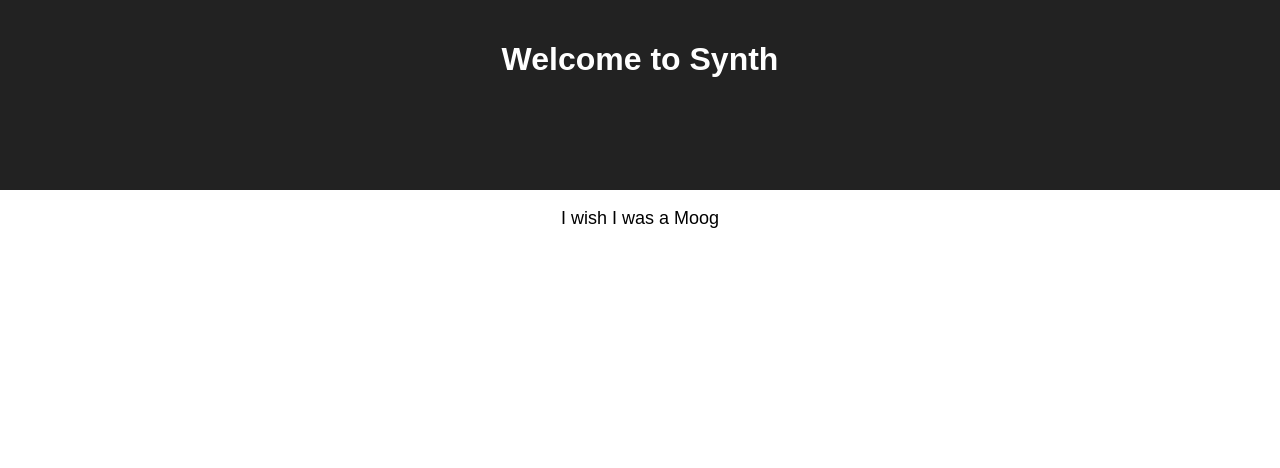
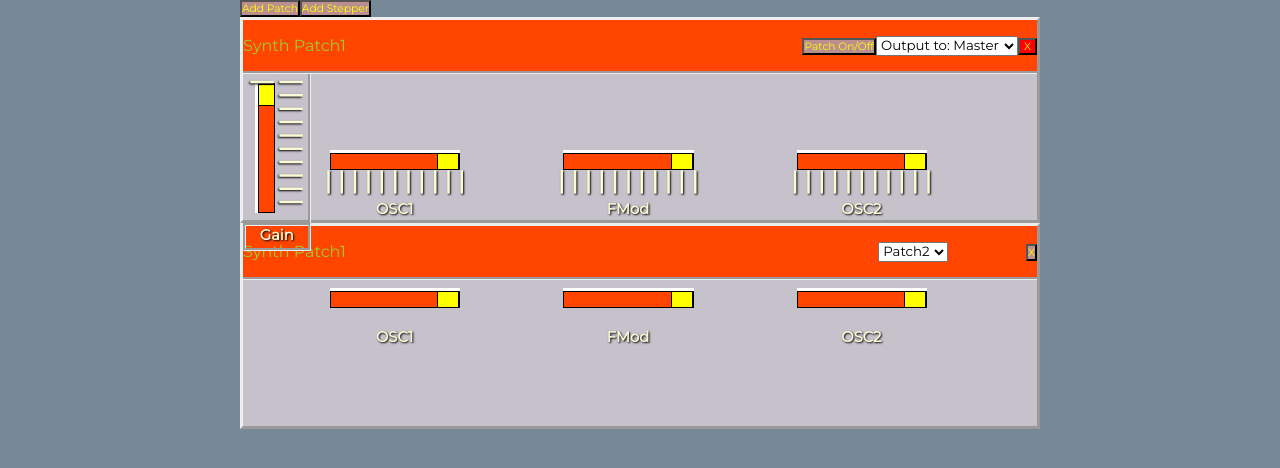
Before and after one commit to shaunhailey/synth, a React (Create React App) app: page / in a window 1280 px wide. Shown: the top 468 px of the page. Built offline with nearby package versions, Linux system fonts and the light colour scheme.

Commit message:
wired Noisebox.js and App.j components to render successfully

```diff
--- a/public/index.html
+++ b/public/index.html
@@ -10,6 +10,8 @@
     -->
     <link rel="manifest" href="%PUBLIC_URL%/manifest.json">
     <link rel="shortcut icon" href="%PUBLIC_URL%/favicon.ico">
+    <link href="https://fonts.googleapis.com/css?family=Montserrat" rel="stylesheet">
+
     <!--
       Notice the use of %PUBLIC_URL% in the tags above.
       It will be replaced with the URL of the `public` folder during the build.
--- a/src/components/App.js
+++ b/src/components/App.js
@@ -1,18 +1,11 @@
 import React, { Component } from 'react'
+import Noisebox from './Noisebox.js'
 import '../styles/App.css'
 import '../styles/index.css'
 
-class App extends Component {
-  render() {
-    return (
-      <div className="App">
-        <div className="App-header">
-          <h1>Welcome to Synth</h1>
-        </div>
-        <p className="App-intro">I wish I was a Moog</p>
-      </div>
-    )
-  }
-}
+const App = () =>
+  <div>
+    <Noisebox />
+  </div>
 
 export default App
--- a/src/components/noisebox.js
+++ b/src/components/noisebox.js
@@ -1,6 +1,5 @@
 import React, { Component } from 'react'
 import '../styles/noisebox.css'
-
 
 //Component notes: this is the component containing one "Noisebox" synth patch.
 //Idea is to allow multiple synths simultaneously. Each patch will have two
@@ -11,116 +10,110 @@
 class Noisebox extends Component {
   render() {
     return (
-      <!DOCTYPE html>
-<html>
-  <head>
-    <meta charset="utf-8">
-    <title>Test Pictures</title>
-    <link href="https://fonts.googleapis.com/css?family=Montserrat" rel="stylesheet">
-    <link rel="stylesheet" href="style.css">
-  </head>
-  <body>
       <div class="wrapper">
-
         <div class="Adder">
           <div class="patchAdder">
-        <button type="button" class="btn">Add Patch</button>
+            <button type="button" class="btn">
+              Add Patch
+            </button>
           </div>
           <div class="stepAdder">
-        <button type="button" class="btn">Add Stepper</button>
+            <button type="button" class="btn">
+              Add Stepper
+            </button>
           </div>
         </div>
-
         <div class="synthBox1">
           <div class="outerShell1">
-
             <div class="topBar">
               <p>Synth Patch1</p>
 
               <div class="topBarRight">
-
                 <div class="topBarButton">
-              <button type="button" class="btnX">X</button>
+                  <button type="button" class="btnX">
+                    X
+                  </button>
                 </div>
 
                 <div class="outputSelector">
                   <select id="patchOutput">
-                <option value="value1" selected>Output to: Master</option>
+                    <option value="value1" selected>
+                      Output to: Master
+                    </option>
                     <option value="value1">Output to: Patch2</option>
                     <option value="value2">Output to: Patch3</option>
                     <option value="value3">Output to: Patch4</option>
                   </select>
                 </div>
                 <div class="onOff">
-              <button type="button" class="btn">Patch On/Off</button>
+                  <button type="button" class="btn">
+                    Patch On/Off
+                  </button>
                 </div>
               </div>
             </div>
 
             <div class="leftBar">
               <div class="patchGainSliderLeft">
-          <input type="range" min="0" max="11" step="0.01" list="tickmarks" class="slider2">
+                <input type="range" min="0" max="11" step="0.01" list="tickmarks" class="slider2" />
                 <h3 class="verticalSlider">Gain</h3>
                 <h3 class="verticalSliderTicks">| | | | | | | | | | |</h3>
               </div>
             </div>
 
-
             <div class="secondBar">
               <div class="slider1">
-          <input type="range" min="0" max="11" step="0.01" list="tickmarks" class="slider1">
+                <input type="range" min="0" max="11" step="0.01" list="tickmarks" class="slider1" />
                 <datalist id="tickmarks">
-              <option value="0">
-              <option value="1">
-              <option value="2">
-              <option value="3">
-              <option value="4">
-              <option value="5">
-              <option value="6">
-              <option value="7">
-              <option value="8">
-              <option value="9">
-              <option value="10">
-              <option value="11">
+                  <option value="0" />
+                  <option value="1" />
+                  <option value="2" />
+                  <option value="3" />
+                  <option value="4" />
+                  <option value="5" />
+                  <option value="6" />
+                  <option value="7" />
+                  <option value="8" />
+                  <option value="9" />
+                  <option value="10" />
+                  <option value="11" />
                 </datalist>
                 <h3 class="horizontalSliderTicks">| | | | | | | | | | |</h3>
                 <h3>OSC1</h3>
               </div>
               <div class="slider1">
-            <input type="range" min="0" max="11" step="0.01" list="tickmarks" class="slider1">
+                <input type="range" min="0" max="11" step="0.01" list="tickmarks" class="slider1" />
                 <h3 class="horizontalSliderTicks">| | | | | | | | | | |</h3>
                 <h3>FMod</h3>
               </div>
               <div class="slider1">
-            <input type="range" min="0" max="11" step="0.01" list="tickmarks" class="slider1">
+                <input type="range" min="0" max="11" step="0.01" list="tickmarks" class="slider1" />
                 <h3 class="horizontalSliderTicks">| | | | | | | | | | |</h3>
                 <h3>OSC2</h3>
               </div>
             </div>
           </div>
-      <div class="thirdBar">
-
+          <div class="thirdBar" />
+          <div class="fourthBar" />
         </div>
-      <div class="fourthBar">
-
-      </div>
-
-    </div>
-    <!-- <div class="synthBox2">
+        <div class="synthBox2">
           <div class="synthBox1">
             <div class="outerShell1">
               <div class="topBar">
                 <p>Synth Patch1</p>
 
                 <div class="topBarRight">
-
                   <div class="topBarButton">
-                <button type="button" class="btn">X</button>
+                    <button type="button" class="btn">
+                      X
+                    </button>
                   </div>
 
                   <div class="outputSelector">
                     <select id="patchOutput">
-                  <option value="value1" selected>Patch2</option>
+                      <option value="value1" selected>
+                        Patch2
+                      </option>
                       <option value="value2">Patch3</option>
                       <option value="value3">Patch4</option>
                     </select>
@@ -128,47 +121,29 @@
                 </div>
               </div>
 
-
               <div class="secondBar">
                 <div class="slider1">
-            <input type="range" min="0" max="11" step="0.01" list="tickmarks" class="slider1">
+                  <input type="range" min="0" max="11" step="0.01" list="tickmarks" class="slider1" />
                   <h3>OSC1</h3>
                 </div>
                 <div class="slider1">
-              <input type="range" min="0" max="11" step="0.01" list="tickmarks" class="slider1">
+                  <input type="range" min="0" max="11" step="0.01" list="tickmarks" class="slider1" />
                   <h3>FMod</h3>
                 </div>
                 <div class="slider1">
-              <input type="range" min="0" max="11" step="0.01" list="tickmarks" class="slider1">
+                  <input type="range" min="0" max="11" step="0.01" list="tickmarks" class="slider1" />
                   <h3>OSC2</h3>
                 </div>
               </div>
             </div>
-        <div class="thirdBar">
-
+            <div class="thirdBar" />
+            <div class="fourthBar" />
           </div>
-        <div class="fourthBar">
-
-        </div>
-
-      </div>
-
-    </div> -->
-    <div class="synthBox3">
-
-    </div>
-  </div>
-
-  </body>
-</html>
-
-              </div>
-            </div>
-          </div>
-        </div>
+        </div>{' '}
+        <div class="synthBox3" />
       </div>
     )
   }
 }
 
-export default App
+export default Noisebox
```
Lines whose indentation alone changed are shown as unchanged.
